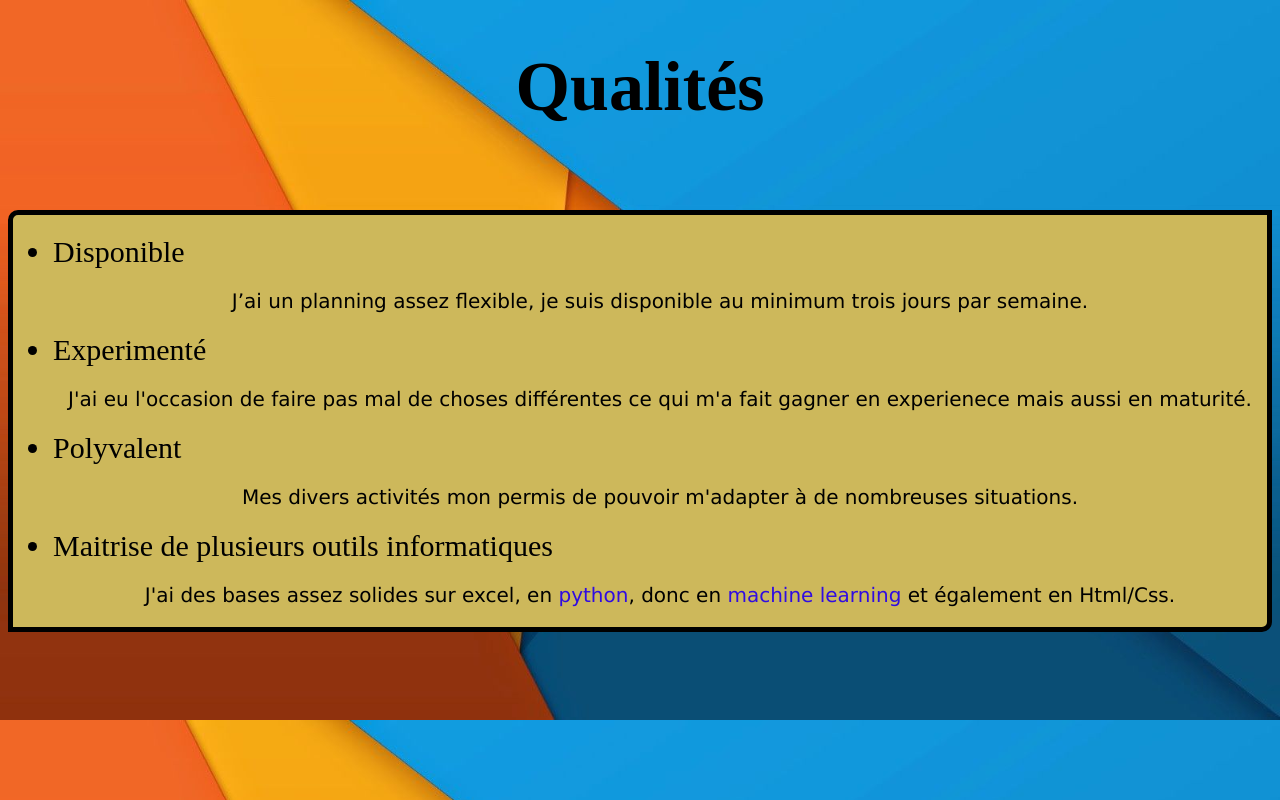
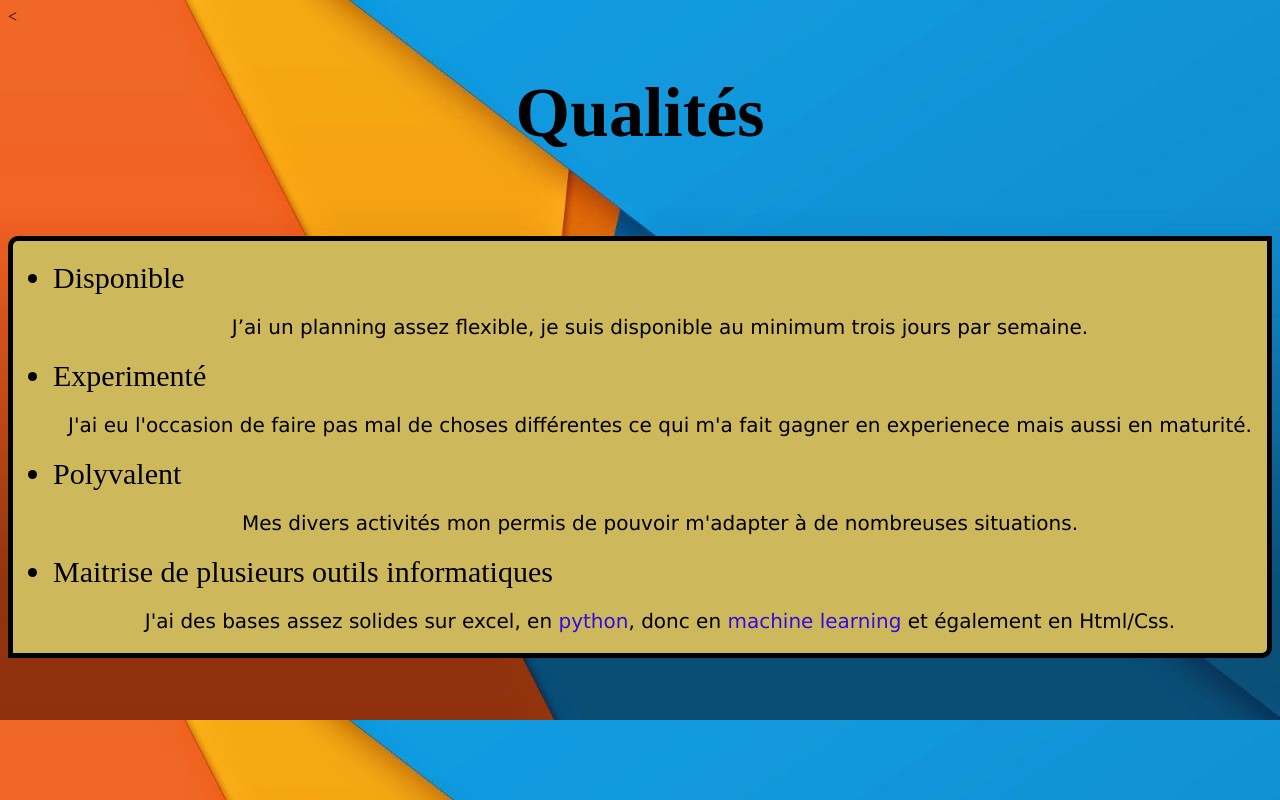
Before and after one commit to Adambrouille/MonCV, a plain HTML site: page qual-index.html in a window 1280 px wide. Drawn offline with Linux system fonts and the light colour scheme.

Commit message:
Update qual-index.html

```diff
--- a/qual-index.html
+++ b/qual-index.html
@@ -6,6 +6,7 @@
         <link rel="stylesheet" href="style-sheet.css">
     </head>
     <body class="qualite">
+        <a class="retour" href="index.html">&lt</a>
         <h1 class="qualitetitle">Qualités</h1>
         <br>
         <br>
@@ -20,5 +21,6 @@
                 <li class="elli">Maitrise de plusieurs outils informatiques</li>
                     <p>J'ai des bases assez solides sur excel, en <a class="a" href="1_combine.zip" target="_blank">python</a>, donc en <a class="a" href="2_fibonacci.zip" target="_blank">machine learning</a> et également en Html/Css.</p>
             </ul>
+        </div>
     </body>
 </html>
```
